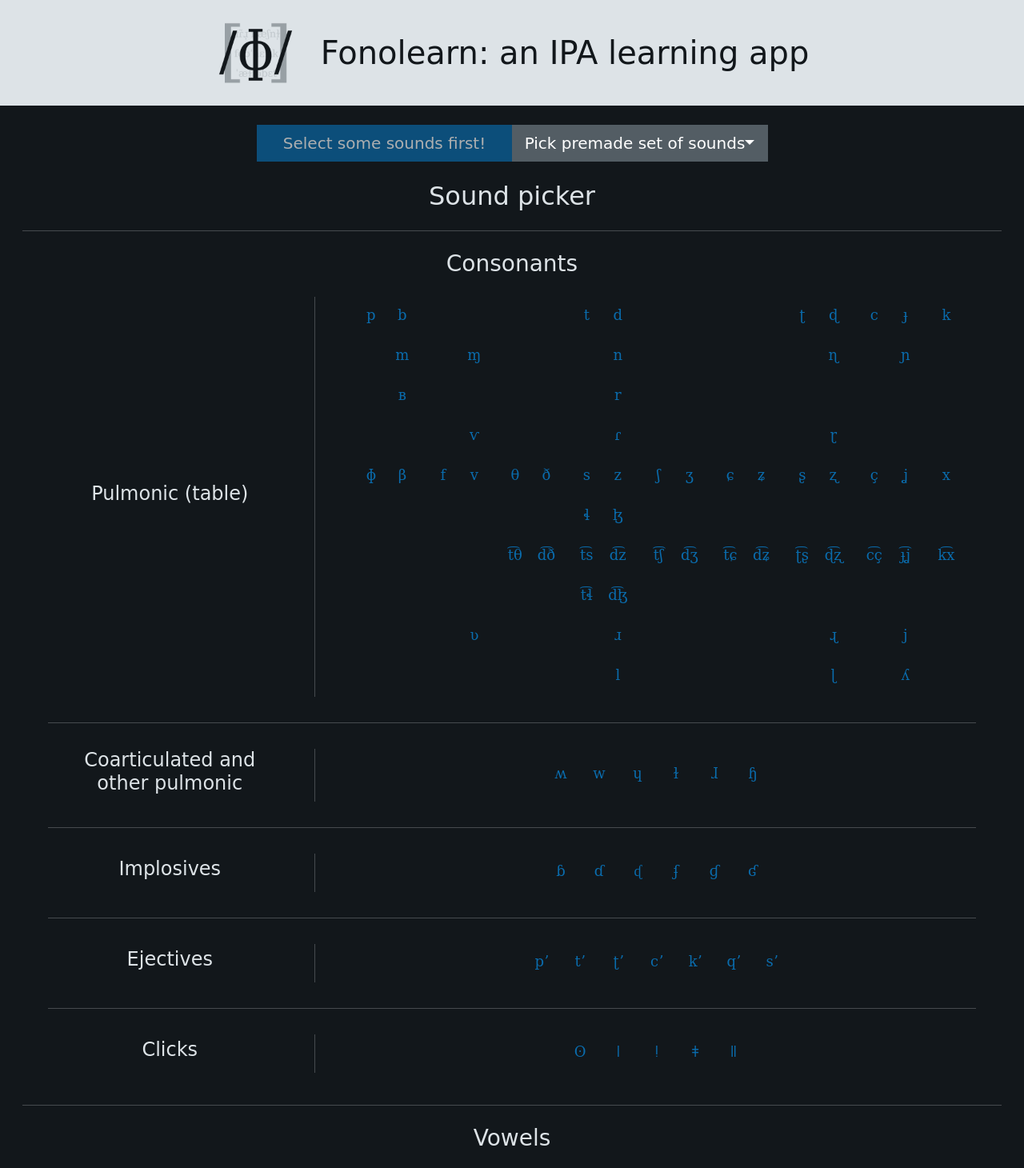
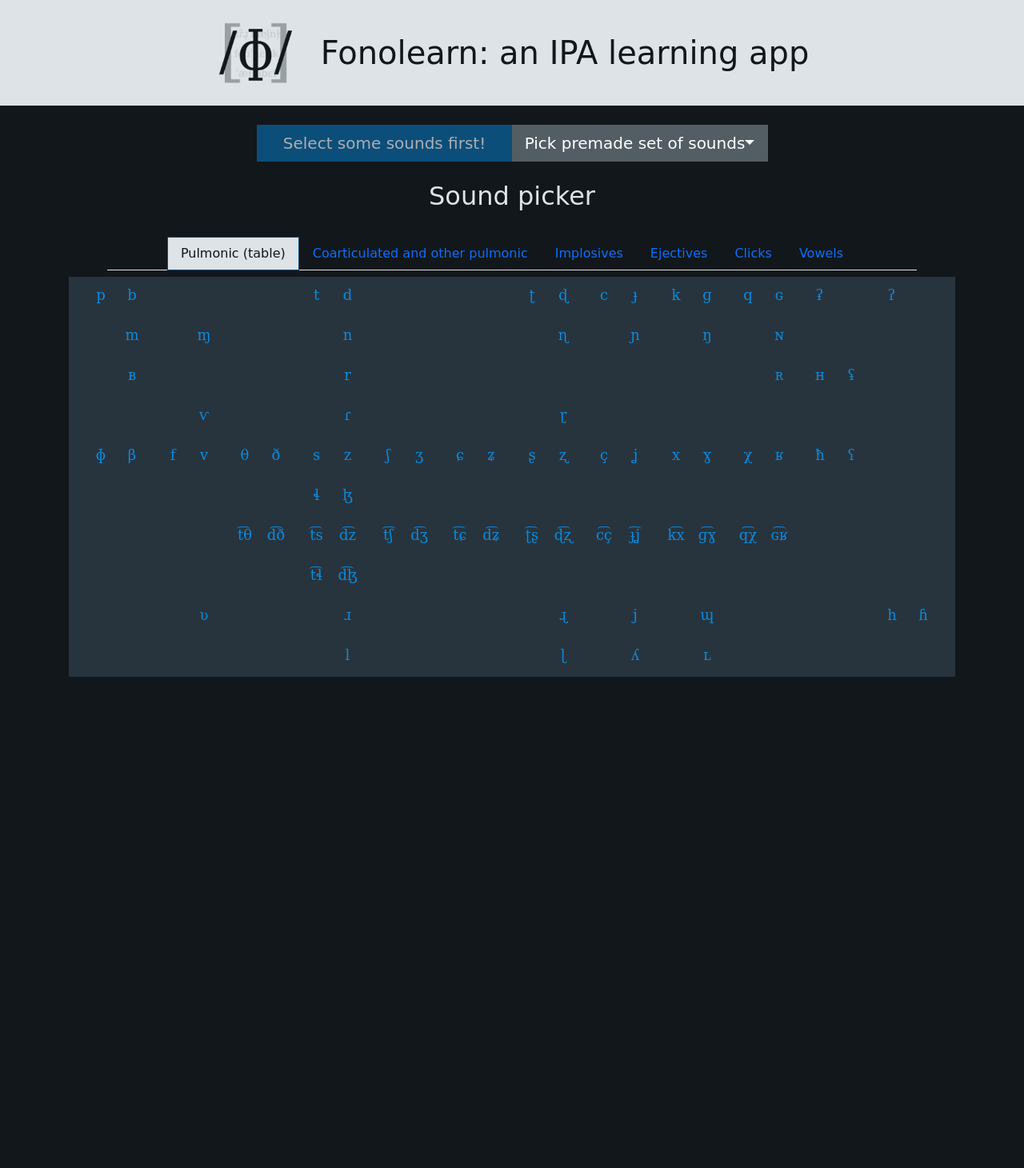
Before and after one commit to s-jevtic/fonolearn, an Angular app: page /main-menu in a window 1280 px wide. Shown: the top 1460 px of the page at 80% size. After the commit the page ends 862 px from the top, so only its background shows below. Built offline with nearby package versions, Linux system fonts and the light colour scheme.

Commit message:
redesign main menu

```diff
--- a/src/app/main-menu/main-menu.component.css
+++ b/src/app/main-menu/main-menu.component.css
@@ -1,19 +1,4 @@
-.vr{
-    padding: 0;
+#sound-picker {
+    background-color: var(--dark-color-fg);
+    align-self: center;
 }
-
-#sound-picker .row{
-    justify-content: space-around;
-}
-
-@media screen and (max-width: 992px  /* 992 because of the Bootstrap lg breakpoint */) {
-    .vr{
-        display: none;
-    }
-}
-
-@media screen and (min-width: 992px) {
-    hr.h4-divider{
-        display: none;
-    }
-}
--- a/src/app/main-menu/main-menu.component.html
+++ b/src/app/main-menu/main-menu.component.html
@@ -1,5 +1,5 @@
 <div class="container-fluid d-flex justify-content-center px-3 my-4">
-    <div class="btn-group">
+    <div class="btn-group" id="main-buttons">
         <button class="btn btn-lg btn-primary disabled" role="button" id="begin-button-disabled" *ngIf="noneSelected()">Select some sounds first!</button>
         <button class="btn btn-lg btn-primary" role="button" id="begin-button" *ngIf="!noneSelected()" (click)="ipa($event)">Begin with selected sounds</button>
         <button class="btn btn-lg btn-secondary dropdown-toggle dropdown-toggle-split" id="soundSetPicker" data-bs-toggle="dropdown" aria-expanded="false">Pick premade set of sounds</button>
@@ -16,17 +16,32 @@
 
 <h2>Sound picker</h2>
 
-<div class="container-fluid" id="sound-picker">
-    <hr class="phone-class-divider mx-3 my-4"/>
-    <h3>Consonants</h3>
-    <div class="row d-flex align-items-center py-3 px-5">
-        <div class="col-sm-3">
-            <h4>Pulmonic (table)</h4>
-        </div>
-        <div class="vr"></div>
-        <hr class="h4-divider"/>
-        <div class="col-lg-8 d-flex justify-content-center">
-            <div class="table-responsive">
+<div class="container-sm p-3" id="sound-picker-container">
+    <nav>
+        <ul class="nav nav-tabs my-2 mx-5 justify-content-center" id="consonant-tablist" role="tablist">
+            <li class="nav-item">
+                <a class="nav-link active" id="nav-ptable-tab" data-bs-toggle="tab" data-bs-target="#nav-ptable" type="button" role="tab" aria-controls="nav-ptable" aria-selected="true">Pulmonic (table)</a>
+            </li>
+            <li class="nav-item">
+                <a class="nav-link" id="nav-otherp-tab" data-bs-toggle="tab" data-bs-target="#nav-otherp" type="button" role="tab" aria-controls="nav-otherp" aria-selected="false">Coarticulated and other pulmonic</a>
+            </li>
+            <li class="nav-item">
+                <a class="nav-link" id="nav-implosives-tab" data-bs-toggle="tab" data-bs-target="#nav-implosives" type="button" role="tab" aria-controls="nav-implosives" aria-selected="false">Implosives</a>
+            </li>
+            <li class="nav-item">
+                <a class="nav-link" id="nav-ejectives-tab" data-bs-toggle="tab" data-bs-target="#nav-ejectives" type="button" role="tab" aria-controls="nav-ejectives" aria-selected="false">Ejectives</a>
+            </li>
+            <li class="nav-item">
+                <a class="nav-link" id="nav-clicks-tab" data-bs-toggle="tab" data-bs-target="#nav-clicks" type="button" role="tab" aria-controls="nav-clicks" aria-selected="false">Clicks</a>
+            </li>
+            <li class="nav-item">
+                <a class="nav-link" id="nav-vowels-tab" data-bs-toggle="tab" data-bs-target="#nav-vowels" type="button" role="tab" aria-controls="nav-vowels" aria-selected="false">Vowels</a>
+            </li>
+        </ul>
+    </nav>
+    <div class="tab-content container" id="sound-picker">
+        <div class="tab-pane fade show active justify-content-center" id="nav-ptable" role="tabpanel" aria-labelledby="nav-ptable-tab" tabindex="0">
+            <div class="table-responsive d-flex justify-content-center">
                 <table class="table-borderless">
                     <tbody>
                         <ng-container *ngFor="let row of pulmonicTable; let i = index">
@@ -57,15 +72,7 @@
                 </table>
             </div>
         </div>
-    </div>
-    <hr class="consonant-class-divider mx-5 my-3"/>
-    <div class="row d-flex align-items-center py-3 px-5">
-        <div class="col-sm-3">
-            <h4>Coarticulated and other pulmonic</h4>
-        </div>
-        <div class="vr"></div>
-        <hr class="h4-divider"/>
-        <div class="col-lg-8 d-flex justify-content-center">
+        <div class="tab-pane fade justify-content-center" id="nav-otherp" role="tabpanel" aria-labelledby="nav-otherp-tab" tabindex="0">
             <ng-container *ngFor="let phone of otherPulmonic">
                 <ng-container *ngIf="phone.clickable">
                     <input type="checkbox" class="btn-check custom-check" id="btncheck{{phone.symbol}}" (change)="ipaCheck($event, phone)" autocomplete="off">
@@ -76,15 +83,7 @@
                 </ng-container>
             </ng-container>
         </div>
-    </div>
-    <hr class="consonant-class-divider mx-5 my-3"/>
-    <div class="row d-flex align-items-center py-3 px-5">
-        <div class="col-sm-3">
-            <h4>Implosives</h4>
-        </div>
-        <div class="vr"></div>
-        <hr class="h4-divider"/>
-        <div class="col-lg-8 d-flex justify-content-center">
+        <div class="tab-pane fade justify-content-center" id="nav-implosives" role="tabpanel" aria-labelledby="nav-implosives-tab" tabindex="0">
             <ng-container *ngFor="let phone of implosives">
                 <ng-container *ngIf="phone.clickable">
                     <input type="checkbox" class="btn-check custom-check" id="btncheck{{phone.symbol}}" (change)="ipaCheck($event, phone)" autocomplete="off">
@@ -95,15 +94,7 @@
                 </ng-container>
             </ng-container>
         </div>
-    </div>
-    <hr class="consonant-class-divider mx-5 my-3"/>
-    <div class="row d-flex align-items-center py-3 px-5">
-        <div class="col-sm-3">
-            <h4>Ejectives</h4>
-        </div>
-        <div class="vr"></div>
-        <hr class="h4-divider"/>
-        <div class="col-lg-8 d-flex justify-content-center">
+        <div class="tab-pane fade justify-content-center" id="nav-ejectives" role="tabpanel" aria-labelledby="nav-ejectives-tab" tabindex="0">
             <ng-container *ngFor="let phone of ejectives">
                 <ng-container *ngIf="phone.clickable">
                     <input type="checkbox" class="btn-check custom-check" id="btncheck{{phone.symbol}}" (change)="ipaCheck($event, phone)" autocomplete="off">
@@ -114,15 +105,7 @@
                 </ng-container>
             </ng-container>
         </div>
-    </div>
-    <hr class="consonant-class-divider mx-5 my-3"/>
-    <div class="row d-flex align-items-center py-3 px-5">
-        <div class="col-sm-3">
-            <h4>Clicks</h4>
-        </div>
-        <div class="vr"></div>
-        <hr class="h4-divider"/>
-        <div class="col-lg-8 d-flex justify-content-center">
+        <div class="tab-pane fade justify-content-center" id="nav-clicks" role="tabpanel" aria-labelledby="nav-clicks-tab" tabindex="0">
             <ng-container *ngFor="let phone of clicks">
                 <ng-container *ngIf="phone.clickable">
                     <input type="checkbox" class="btn-check custom-check" id="btncheck{{phone.symbol}}" (change)="ipaCheck($event, phone)" autocomplete="off">
@@ -133,9 +116,7 @@
                 </ng-container>
             </ng-container>
         </div>
-    </div>
-    <hr class="phone-class-divider mx-3 my-4"/>
-    <h3>Vowels</h3>
+        <div class="tab-pane fade justify-content-center" id="nav-vowels" role="tabpanel" aria-labelledby="nav-vowels-tab" tabindex="0">
             <div class="table-responsive d-flex justify-content-center">
                 <table class="table-borderless">
                     <tbody>
@@ -161,5 +142,6 @@
                     </tbody>
                 </table>
             </div>
-    <hr class="phone-class-divider mx-3 my-4"/>
         </div>
+    </div>
+</div>
--- a/src/app/main-menu/main-menu.component.ts
+++ b/src/app/main-menu/main-menu.component.ts
@@ -1,4 +1,4 @@
-import { Component, OnInit } from '@angular/core';
+import { Component, NgZone, OnInit } from '@angular/core';
 import { Router } from '@angular/router';
 import { Phone } from '../phones/phone';
 import { PulmonicConsonant } from '../phones/pulmonicconsonant';
@@ -18,7 +18,7 @@
 })
 export class MainMenuComponent implements OnInit {
 
-  constructor(private router: Router, private phoneDataService: PhoneDataService) { }
+  constructor(private router: Router, private phoneDataService: PhoneDataService, private zone: NgZone) { }
 
   ngOnInit(): void {
     this.premadeSets = premadeSets;
@@ -62,6 +62,21 @@
     this.consonants.concat(this.vowels).forEach(p => {
       this.phoneChecked.set(p, false);
     })
+
+    let mobileMQ = matchMedia('(max-width: 400px)');
+
+    if (mobileMQ.matches) {
+        this.zone.run(() => {
+            document.getElementById("main-buttons")?.classList.remove('btn-group');
+            document.getElementById("main-buttons")?.classList.add('btn-group-vertical');
+        });
+    }
+    else {
+      this.zone.run(() => {
+        document.getElementById("main-buttons")?.classList.remove('btn-group-vertical');
+        document.getElementById("main-buttons")?.classList.add('btn-group');
+      });
+    }
   }
 
   ipa(event: any): void {
--- a/src/styles.css
+++ b/src/styles.css
@@ -2,7 +2,7 @@
 :root{
     /* made using Mozilla color picker */
     --dark-color-bg: #12171B;
-    --dark-color-fg: #DDE3E7;
+    --dark-color-fg: #27343E;
     --dark-color-text: #DDE3E7;
     --dark-color-main: #0A6CAD;
     --dark-color-main-hl: #0C8ADD;
@@ -17,7 +17,7 @@
     --dark-color-neu-hl: #6A777F;
     --dark-color-neu-sh: #3C4348;
 
-    --light-color-bg: var(--dark-color-fg);
+    --light-color-bg: #DDE3E7;
     --light-color-text: var(--dark-color-bg);
 
     --bs-border-radius: 0.1825rem;
@@ -40,15 +40,6 @@
 .ipa{
     font-family: 'IPA Kiel', 'DejaVu Serif';
     font-size: large;
-}
-
-.ipa-button {
-    height: 2.5rem;
-    width: 2.5rem;
-    text-align: center;
-    color: var(--dark-color-main);
-    text-decoration: none;
-    --bs-btn-border-radius: 0.375rem !important;
 }
 
 .bg-light {
@@ -154,3 +145,30 @@
 .dropdown-menu.bg-dark .dropdown-item:hover {
     background-color: var(--dark-color-neu-hl);
 }
+
+.nav-tabs {
+    color: var(--dark-color-main);
+    --bs-nav-tabs-border-color: var(--light-color-bg);
+    --bs-nav-tabs-border-radius: 0;
+    --bs-nav-tabs-link-hover-border-color: var(--dark-color-main-hl);
+    --bs-nav-tabs-link-active-color: var(--light-color-text);
+    --bs-nav-tabs-link-active-bg: var(--light-color-bg);
+    --bs-nav-tabs-link-active-border-color: var(--dark-color-main-sh);
+}
+
+.ipa-button {
+    height: 2.5rem;
+    width: 2.5rem;
+    text-align: center;
+    text-decoration: none;
+    --bs-btn-border-radius: 0.375rem !important;
+}
+.ipa-button.btn-link {
+    color: var(--dark-color-main-hl) !important;
+}
+.ipa-button.btn-link:hover {
+    color: var(--dark-color-main) !important;
+}
+.ipa-button.btn-link:active {
+    color: var(--dark-color-main-sh) !important;
+}
```
Lines whose indentation alone changed are shown as unchanged.
